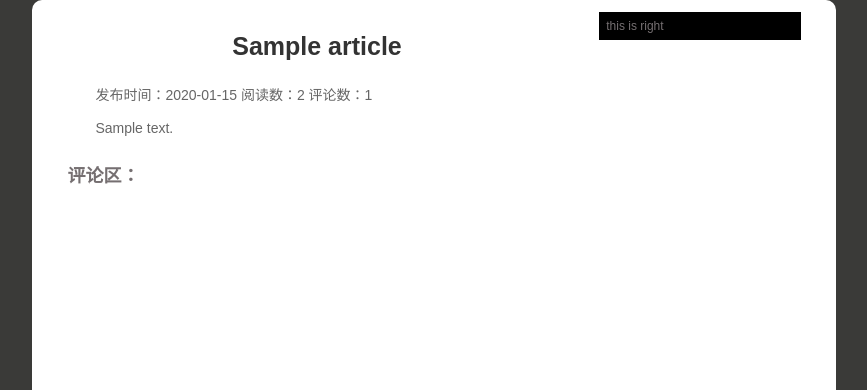
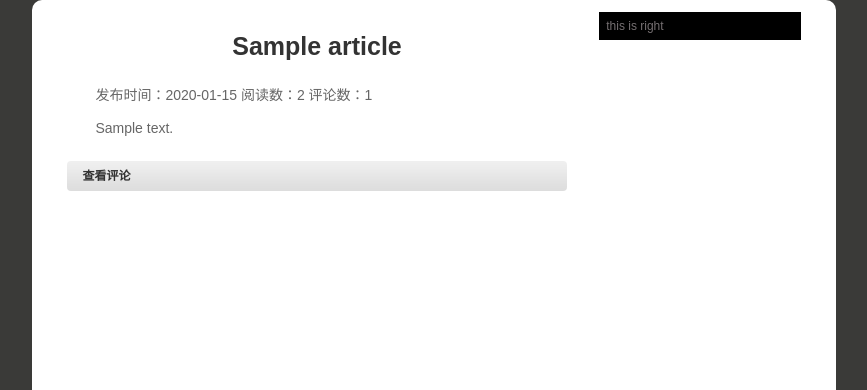
Before and after one commit to dimhat-zero/myblog, a Django app: page /articles/1 in a window 1280 px wide. Shown: the part 80-470 px from the top of the page, without its empty margins (206-1073 px from the left). Run offline with Django 3.2, Linux system fonts and the light colour scheme; tables that the repository leaves empty hold one stand-in row (values such as "Sample post").

Commit message:
开始评论

```diff
--- a/myblog/static/style.css
+++ b/myblog/static/style.css
@@ -242,3 +242,38 @@
     width: 100%;
     overflow: hidden;
 }
+
+/*下面是评论*/
+.panel_head {
+    clear: both;
+    height: 30px;
+    padding: 0 10px;
+    border-radius: 4px;
+    background: url(/static/img/tit_bg.gif) repeat-x top;
+    color: #333;
+    font: bold 12px/30px Arial;
+    text-indent: 5px;
+}
+
+.comment_item {
+    margin: 2px 10px;
+    font: normal 12px/26px Arial, Helvetica, sans-serif;
+}
+.comment_head, .commentform_title {
+    border-radius: 5px;
+    clear: both;
+    background: #f1f1f1;
+    color: #888;
+    padding: 1px 4px;
+}
+
+.comment_body {
+    margin-left: 50px;
+    line-height: 20px;
+    padding: 5px;
+    min-height: 35px;
+}
+
+.comment_reply {
+    margin-left: 50px;
+}
--- a/myblog/templates/article/article_detail.html
+++ b/myblog/templates/article/article_detail.html
@@ -20,12 +20,36 @@
 
 		<br/>
 		<div id="comment">
-			<h2>评论区：</h2>
-			<ul>
-			{% for comment in comments %}
-			<li>{{comment.content}}</li>
-			{% endfor %}
-			</ul>
+			<div id="comment_title" class="panel_head">
+        		<span class="see_comment">查看评论</span><a name="comments"></a>
+			</div>
+			<div id="comment_list">
+				{% for comment in comments %}
+				<dl class="comment_item">
+					<dt class="comment_head" floor="1">
+						{{forloop.counter}}楼
+						<span class="user">
+							<a class="username" href="/{{comment.user_id}}" target="_blank">{{comment.author}}</a>
+							<span class="ptime">{{comment.comment_date|date:"Y-m-d"}}</span>
+							<a href="#reply" class="cmt_btn reply" title="回复">[回复]</a>
+							<span class="comment_manage" style="display: none;" commentid="5607237" username="mada26">
+								<a href="#quote" class="cmt_btn quote" title="引用">[引用]</a>
+								<a href="#report" class="cmt_btn report" title="举报">[举报]</a>
+							</span>
+						</span>
+					</dt>
+					<dd class="comment_body">{{comment.content}}</dd>
+
+					<dl class="comment_item comment_reply">
+						<dt class="comment_head">回复头</dt>
+						<dd class="comment_body"></dd>
+					</dl>
+				</dl>
+				{% endfor %}
+				<div class="clear"></div>
+			</div>
+			<div id="comment_form"></div>
+
 		</div>
 	</article>
 </div>
```
Also changed, not shown: myblog/static/img/tit_bg.gif (added).
